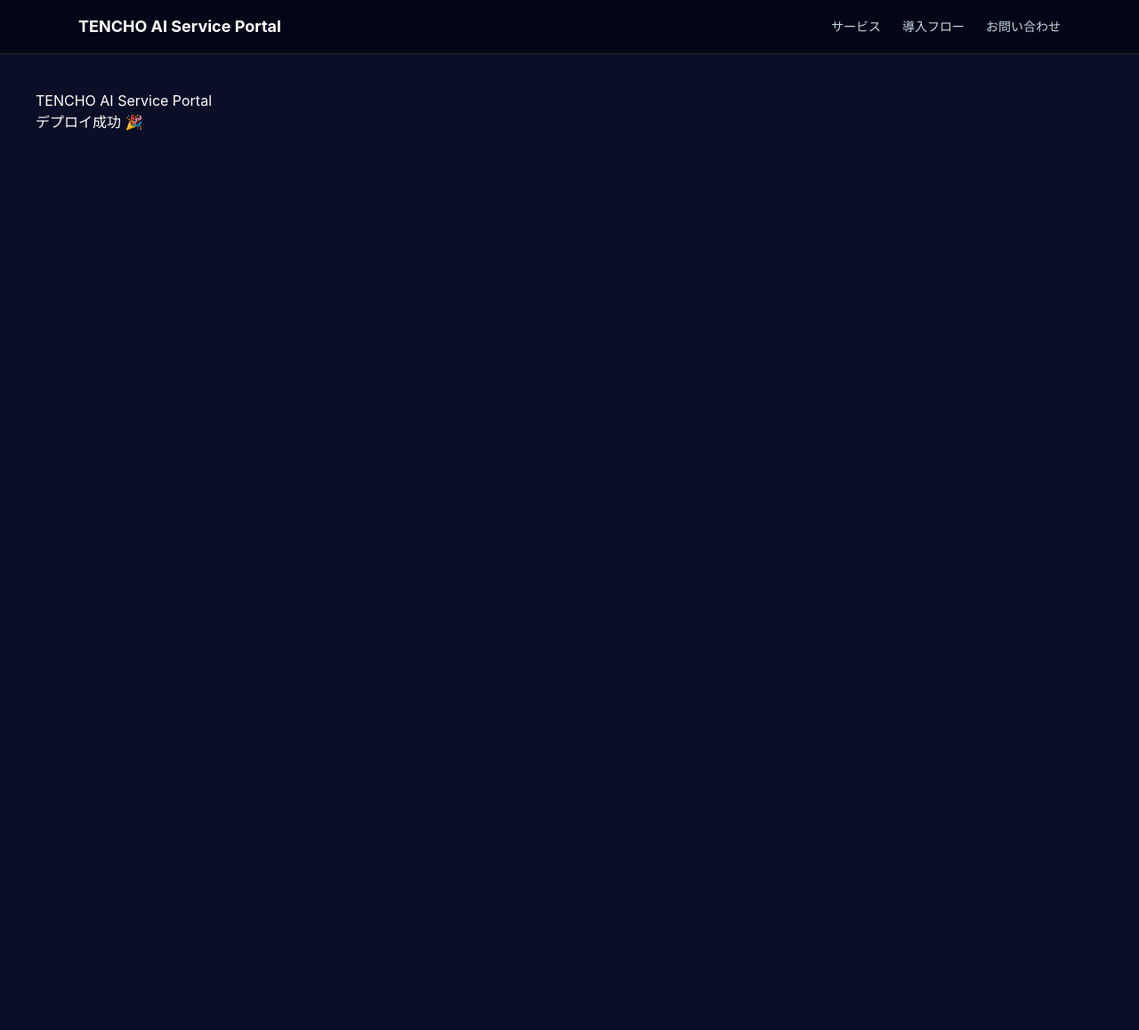
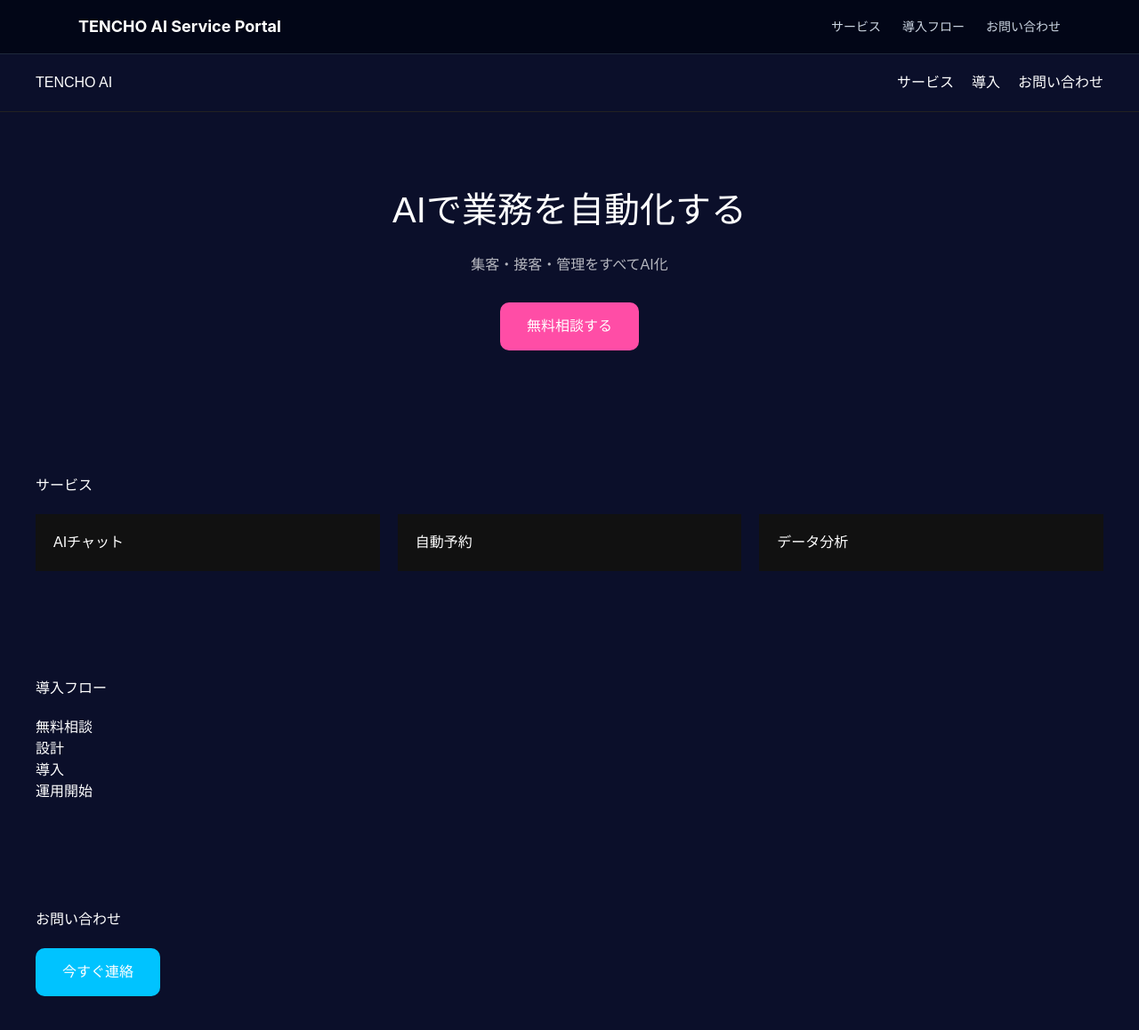
Before and after one commit to Tencho-AI-893/cloudflare-service-portal, a Next.js app in the folder Projects/cloudflare-service-portal/: page / in a window 1280 px wide. Shown: the top 1158 px of the page at 89% size. Before the commit the page ends 800 px from the top, so only its background shows below. Built offline with nearby package versions, Linux system fonts and the light colour scheme.

Commit message:
LPデザイン追加

```diff
--- a/Projects/cloudflare-service-portal/app/page.tsx
+++ b/Projects/cloudflare-service-portal/app/page.tsx
@@ -1,8 +1,93 @@
 export default function Home() {
   return (
-    <main style={{padding: "40px"}}>
-      <h1>TENCHO AI Service Portal</h1>
-      <p>デプロイ成功 🎉</p>
+    <main style={{
+      background: "#0b0f2a",
+      color: "white",
+      minHeight: "100vh",
+      fontFamily: "sans-serif"
+    }}>
+
+      {/* ヘッダー */}
+      <header style={{
+        display: "flex",
+        justifyContent: "space-between",
+        padding: "20px 40px",
+        borderBottom: "1px solid #222"
+      }}>
+        <h2>TENCHO AI</h2>
+        <div>
+          <a href="#service" style={{marginRight: 20}}>サービス</a>
+          <a href="#flow" style={{marginRight: 20}}>導入</a>
+          <a href="#contact">お問い合わせ</a>
+        </div>
+      </header>
+
+      {/* ヒーロー */}
+      <section style={{
+        padding: "80px 40px",
+        textAlign: "center"
+      }}>
+        <h1 style={{fontSize: "40px", marginBottom: "20px"}}>
+          AIで業務を自動化する
+        </h1>
+        <p style={{opacity: 0.7}}>
+          集客・接客・管理をすべてAI化
+        </p>
+        <button style={{
+          marginTop: "30px",
+          padding: "15px 30px",
+          background: "#ff4da6",
+          border: "none",
+          color: "white",
+          borderRadius: "10px",
+          cursor: "pointer"
+        }}>
+          無料相談する
+        </button>
+      </section>
+
+      {/* サービス */}
+      <section id="service" style={{padding: "60px 40px"}}>
+        <h2>サービス</h2>
+        <div style={{display: "flex", gap: "20px", marginTop: "20px"}}>
+          <div style={{flex: 1, background:"#111", padding:"20px"}}>
+            AIチャット
+          </div>
+          <div style={{flex: 1, background:"#111", padding:"20px"}}>
+            自動予約
+          </div>
+          <div style={{flex: 1, background:"#111", padding:"20px"}}>
+            データ分析
+          </div>
+        </div>
+      </section>
+
+      {/* 導入フロー */}
+      <section id="flow" style={{padding: "60px 40px"}}>
+        <h2>導入フロー</h2>
+        <ol style={{marginTop: "20px"}}>
+          <li>無料相談</li>
+          <li>設計</li>
+          <li>導入</li>
+          <li>運用開始</li>
+        </ol>
+      </section>
+
+      {/* お問い合わせ */}
+      <section id="contact" style={{padding: "60px 40px"}}>
+        <h2>お問い合わせ</h2>
+        <button style={{
+          marginTop: "20px",
+          padding: "15px 30px",
+          background: "#00c3ff",
+          border: "none",
+          color: "white",
+          borderRadius: "10px"
+        }}>
+          今すぐ連絡
+        </button>
+      </section>
+
     </main>
   );
 }
```
